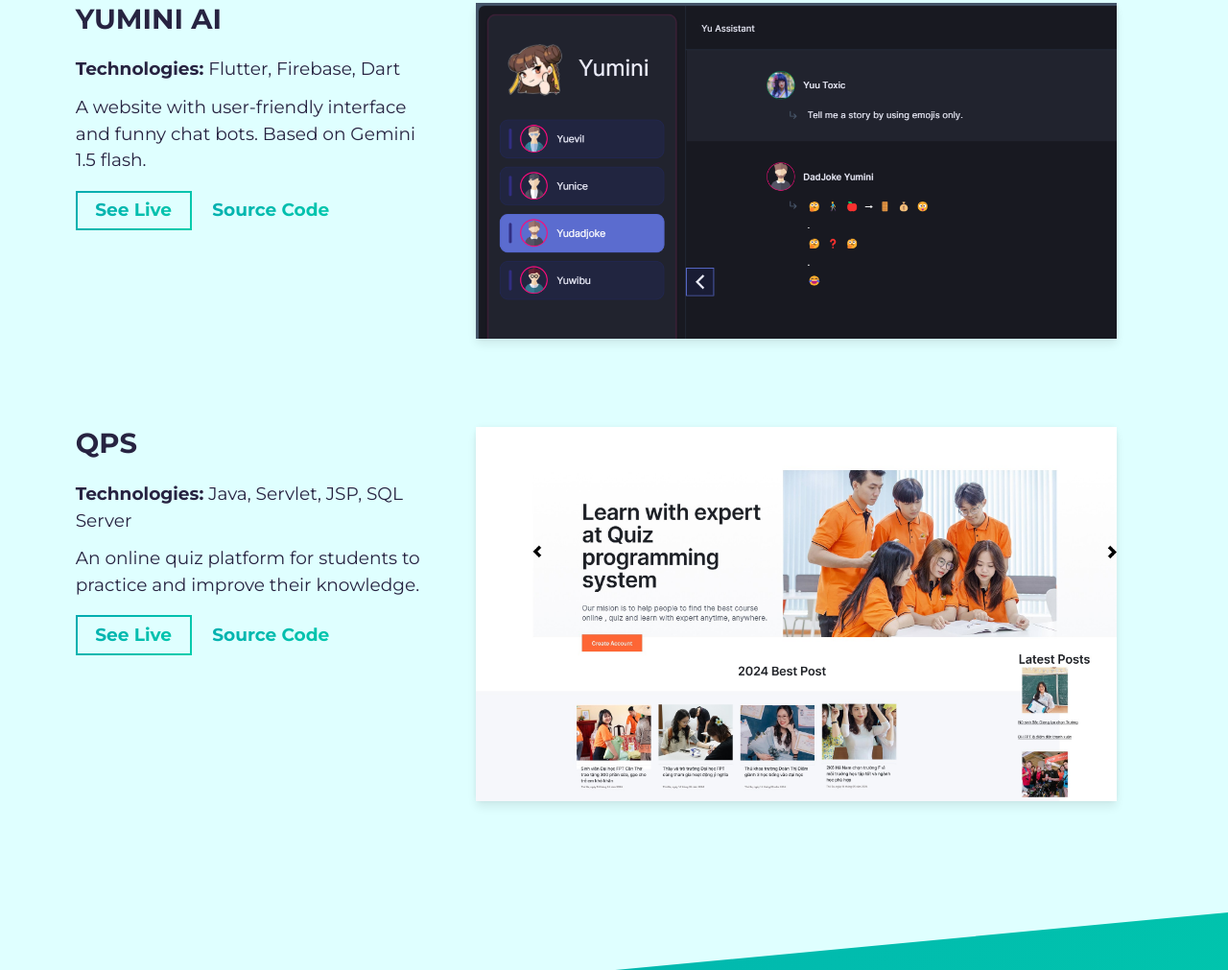
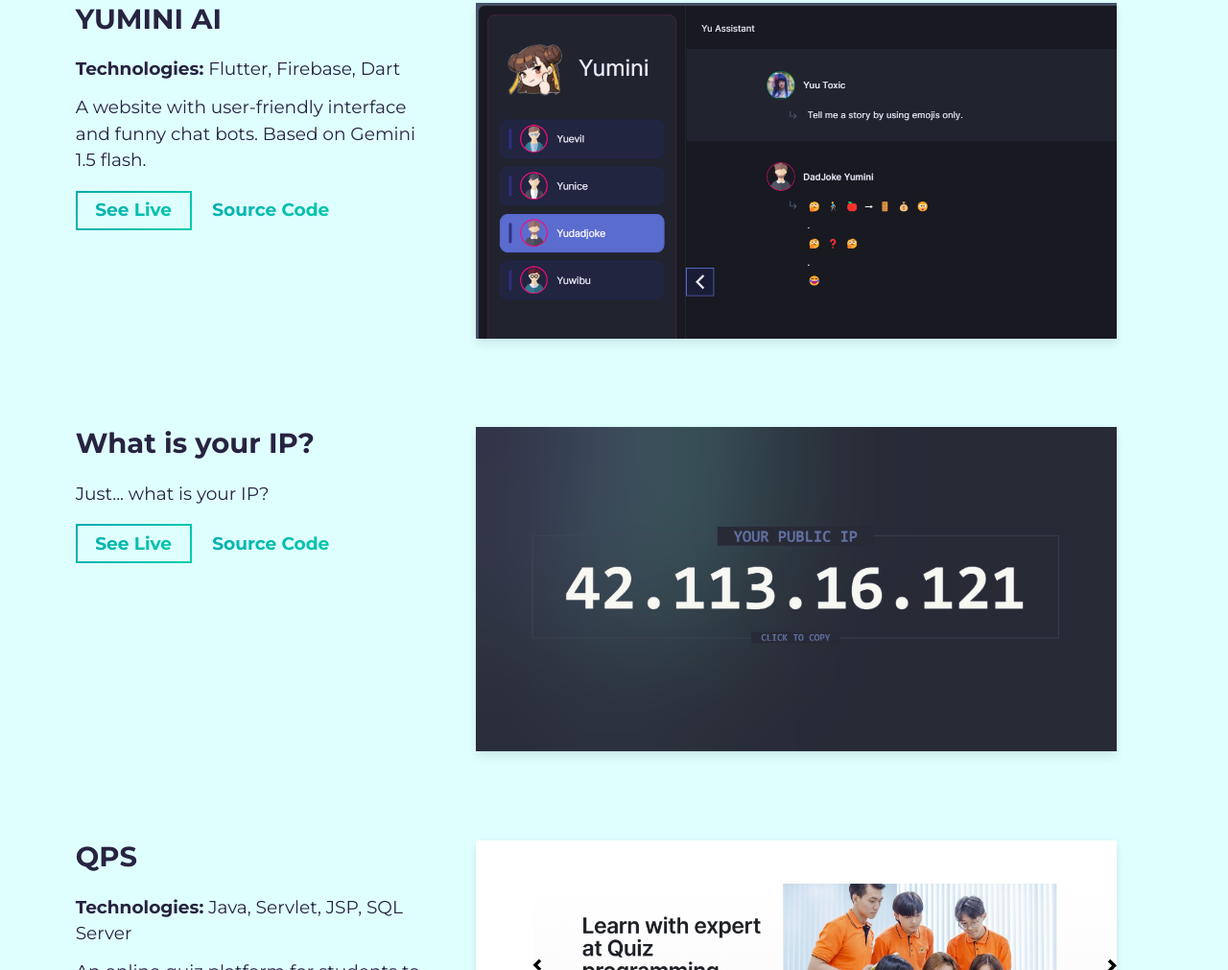
Before and after one commit to dadadadas111/me, a website built with Parcel: page src/index.html in a window 1280 px wide. Shown: the part 1623-2634 px from the top of the page at 96% size. Built offline with nearby package versions, Linux system fonts and the light colour scheme.

Commit message:
feat: simple ip project

```diff
--- a/src/index.html
+++ b/src/index.html
@@ -113,7 +113,8 @@
               <a rel="noreferrer" target="_blank" class="cta-btn cta-btn--hero" href="https://yumini.fumi.fyi/">
                 See Live
               </a>
-              <a rel="noreferrer" target="_blank" class="cta-btn text-color-main" href="https://github.com/dadadadas111/yumini">
+              <a rel="noreferrer" target="_blank" class="cta-btn text-color-main"
+                href="https://github.com/dadadadas111/yumini">
                 Source Code
               </a>
             </div>
@@ -124,6 +125,37 @@
                 <div data-tilt data-tilt-max="4" data-tilt-glare="true" data-tilt-max-glare="0.5"
                   class="thumbnail rounded js-tilt">
                   <img alt="Project Image" class="img-fluid" src="assets/yumini.png" />
+                </div>
+              </a>
+            </div>
+          </div>
+        </div>
+        <!-- /END Project -->
+
+        <!-- Notice: each .row is a project -->
+        <div class="row">
+          <div class="col-lg-4 col-sm-12">
+            <div class="project-wrapper__text load-hidden">
+              <h3 class="project-wrapper__text-title">What is your IP? </h3>
+              <div>
+                <p class="mb-4">
+                  Just... what is your IP?
+                </p>
+              </div>
+              <a rel="noreferrer" target="_blank" href="https://fumi.fyi/simple-ip/" class="cta-btn cta-btn--hero" href="#!">
+                See Live
+              </a>
+              <a rel="noreferrer" target="_blank" href="https://github.com/dadadadas111/simple-ip" class="cta-btn text-color-main" href="#!">
+                Source Code
+              </a>
+            </div>
+          </div>
+          <div class="col-lg-8 col-sm-12">
+            <div class="project-wrapper__image load-hidden">
+              <a rel="noreferrer" href="https://fumi.fyi/simple-ip/" target="_blank">
+                <div data-tilt data-tilt-max="4" data-tilt-glare="true" data-tilt-max-glare="0.5"
+                  class="thumbnail rounded js-tilt">
+                  <img alt="Project Image" class="img-fluid" src="assets/simple-ip.png" />
                 </div>
               </a>
             </div>
@@ -165,39 +197,6 @@
         </div>
         <!-- /END Project -->
 
-        <!-- Notice: each .row is a project -->
-        <!-- <div class="row">
-          <div class="col-lg-4 col-sm-12">
-            <div class="project-wrapper__text load-hidden">
-              <h3 class="project-wrapper__text-title">Project Title 2</h3>
-              <div>
-                <p class="mb-4">
-                  If the project was collaborative, reflect it in this description, that will demonstrate communication
-                  and/or leadership skills.
-                  Additionally, if you made use of the mastery of a second language, it will reflect on you
-                  professionalism.
-                </p>
-              </div>
-              <a rel="noreferrer" target="_blank" class="cta-btn cta-btn--hero" href="#!">
-                See Live
-              </a>
-              <a rel="noreferrer" target="_blank" class="cta-btn text-color-main" href="#!">
-                Source Code
-              </a>
-            </div>
-          </div>
-          <div class="col-lg-8 col-sm-12">
-            <div class="project-wrapper__image load-hidden">
-              <a rel="noreferrer" href="#!" target="_blank">
-                <div data-tilt data-tilt-max="4" data-tilt-glare="true" data-tilt-max-glare="0.5"
-                  class="thumbnail rounded js-tilt">
-                  <img alt="Project Image" class="img-fluid" src="assets/project.jpg" />
-                </div>
-              </a>
-            </div>
-          </div>
-        </div> -->
-        <!-- /END Project -->
       </div>
     </div>
   </section>
@@ -226,7 +225,8 @@
         <a rel="noreferrer" href="#!" target="_blank">
           <i class="fa fa-twitter fa-inverse"></i>
         </a>
-        <a rel="noreferrer" href="https://www.linkedin.com/in/th%C3%A0nh-long-nguy%E1%BB%85n-4a1b9329b/" target="_blank">
+        <a rel="noreferrer" href="https://www.linkedin.com/in/th%C3%A0nh-long-nguy%E1%BB%85n-4a1b9329b/"
+          target="_blank">
           <i class="fa fa-linkedin fa-inverse"></i>
         </a>
         <a rel="noreferrer" href="https://github.com/dadadadas111" target="_blank">
```
Also changed, not shown: src/assets/simple-ip.png (added).
